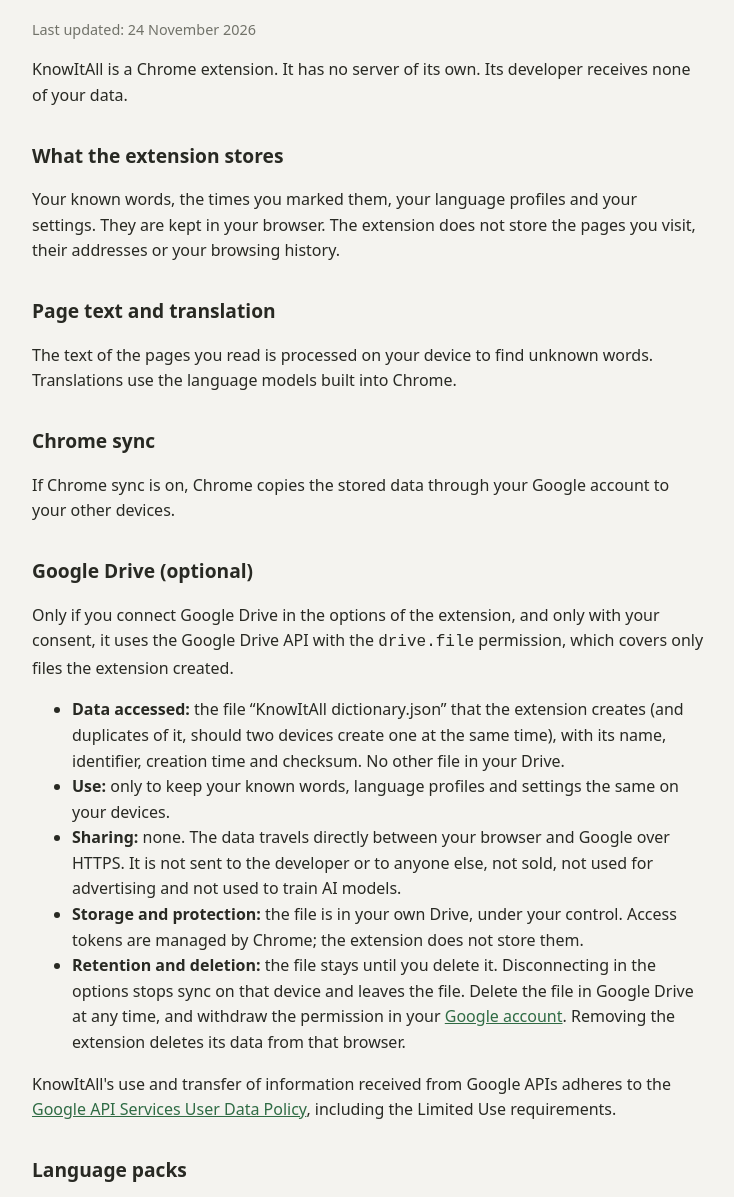
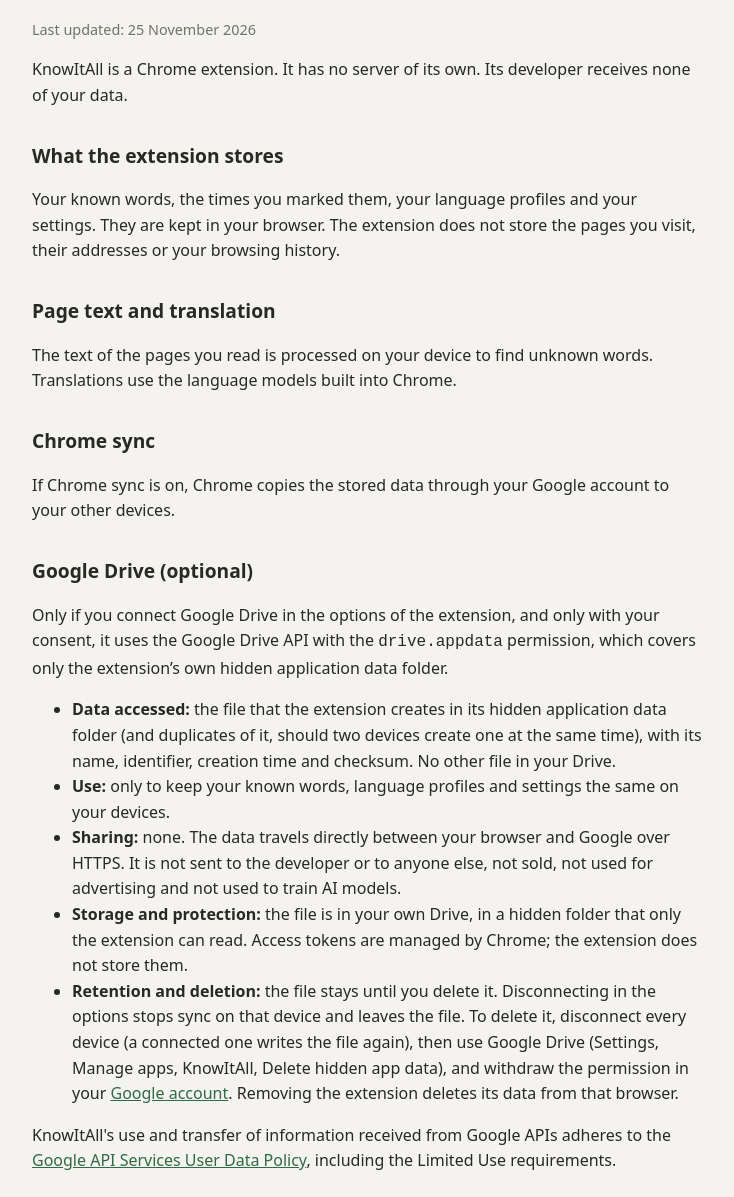
Before and after one commit to beprogressive/knowitall-packs, a plain HTML site: page privacy.html in a window 1280 px wide. Shown: the part 103-1300 px from the top of the page, without its empty margins (272-1006 px from the left). Drawn offline with Linux system fonts and the light colour scheme.

Commit message:
docs: describe the hidden Google Drive folder and the drive.appdata permission
Co-Authored-By: Claude Opus 5.5 <noreply@anthropic.com>

```diff
--- a/privacy.html
+++ b/privacy.html
@@ -4,7 +4,7 @@
 <body>
 <main>
 <h1>KnowItAll privacy policy</h1>
-<p class="date">Last updated: 24 November 2026</p>
+<p class="date">Last updated: 25 November 2026</p>
 <p>KnowItAll is a Chrome extension. It has no server of its own. Its developer receives none of your data.</p>
 <h2>What the extension stores</h2>
 <p>Your known words, the times you marked them, your language profiles and your settings. They are kept in your browser. The extension does not store the pages you visit, their addresses or your browsing history.</p>
@@ -13,13 +13,13 @@
 <h2>Chrome sync</h2>
 <p>If Chrome sync is on, Chrome copies the stored data through your Google account to your other devices.</p>
 <h2>Google Drive (optional)</h2>
-<p>Only if you connect Google Drive in the options of the extension, and only with your consent, it uses the Google Drive API with the <code>drive.file</code> permission, which covers only files the extension created.</p>
+<p>Only if you connect Google Drive in the options of the extension, and only with your consent, it uses the Google Drive API with the <code>drive.appdata</code> permission, which covers only the extension’s own hidden application data folder.</p>
 <ul>
-<li><strong>Data accessed:</strong> the file “KnowItAll dictionary.json” that the extension creates (and duplicates of it, should two devices create one at the same time), with its name, identifier, creation time and checksum. No other file in your Drive.</li>
+<li><strong>Data accessed:</strong> the file that the extension creates in its hidden application data folder (and duplicates of it, should two devices create one at the same time), with its name, identifier, creation time and checksum. No other file in your Drive.</li>
 <li><strong>Use:</strong> only to keep your known words, language profiles and settings the same on your devices.</li>
 <li><strong>Sharing:</strong> none. The data travels directly between your browser and Google over HTTPS. It is not sent to the developer or to anyone else, not sold, not used for advertising and not used to train AI models.</li>
-<li><strong>Storage and protection:</strong> the file is in your own Drive, under your control. Access tokens are managed by Chrome; the extension does not store them.</li>
-<li><strong>Retention and deletion:</strong> the file stays until you delete it. Disconnecting in the options stops sync on that device and leaves the file. Delete the file in Google Drive at any time, and withdraw the permission in your <a href="https://myaccount.google.com/connections">Google account</a>. Removing the extension deletes its data from that browser.</li>
+<li><strong>Storage and protection:</strong> the file is in your own Drive, in a hidden folder that only the extension can read. Access tokens are managed by Chrome; the extension does not store them.</li>
+<li><strong>Retention and deletion:</strong> the file stays until you delete it. Disconnecting in the options stops sync on that device and leaves the file. To delete it, disconnect every device (a connected one writes the file again), then use Google Drive (Settings, Manage apps, KnowItAll, Delete hidden app data), and withdraw the permission in your <a href="https://myaccount.google.com/connections">Google account</a>. Removing the extension deletes its data from that browser.</li>
 </ul>
 <p>KnowItAll's use and transfer of information received from Google APIs adheres to the <a href="https://developers.google.com/terms/api-services-user-data-policy">Google API Services User Data Policy</a>, including the Limited Use requirements.</p>
 <h2>Language packs</h2>
```
Also changed, not shown: index.html (+1 -1 lines).
